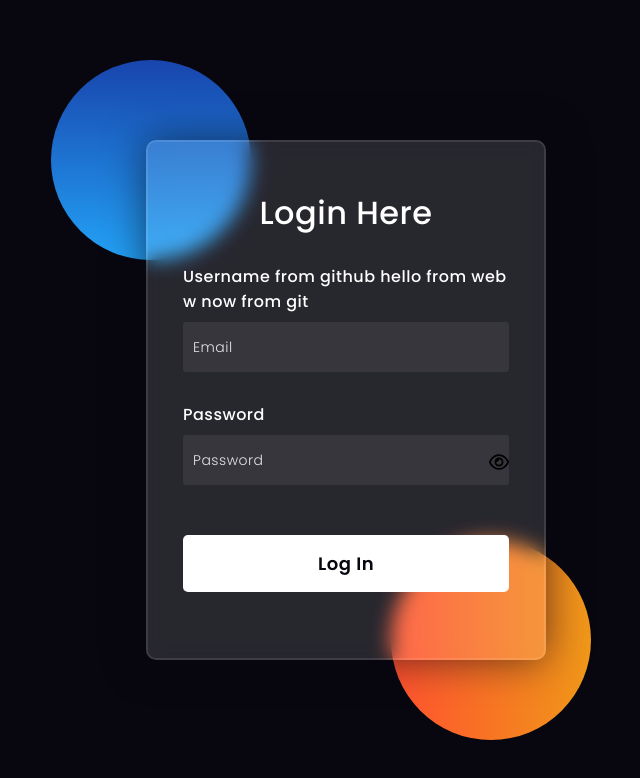
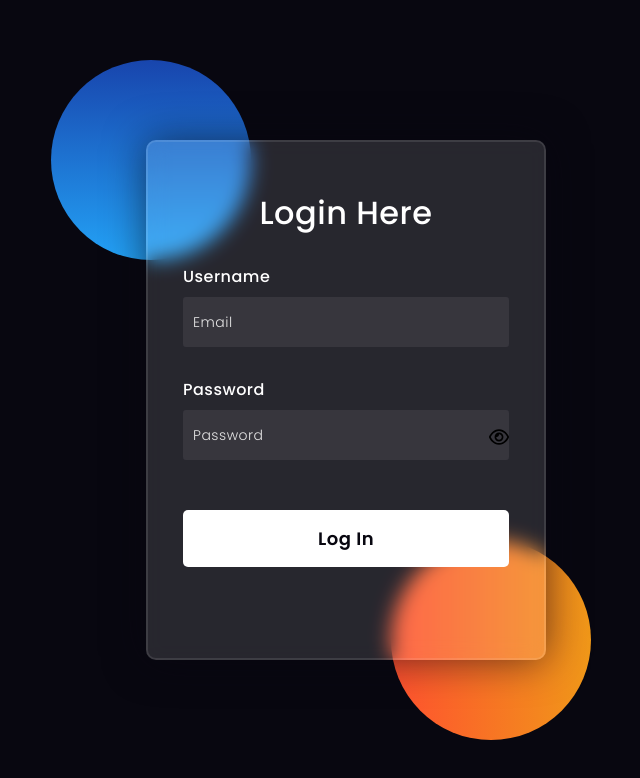
Before and after one commit to anthonysaab1/demo-2, a plain HTML site: page login.html in a window 1280 px wide. Shown: the whole page, without its empty margins (294-934 px from the left). Drawn offline with Linux system fonts and the light colour scheme; no server answers.

Commit message:
Update login.html

```diff
--- a/login.html
+++ b/login.html
@@ -24,7 +24,7 @@
     <form>
       <h3>Login Here</h3>
 
-      <label for="username">Username from github hello from web w now from git</label>
+      <label for="username">Username </label>
       <input type="text" placeholder="Email" id="username" />
 
       <label for="password">Password</label>
```
